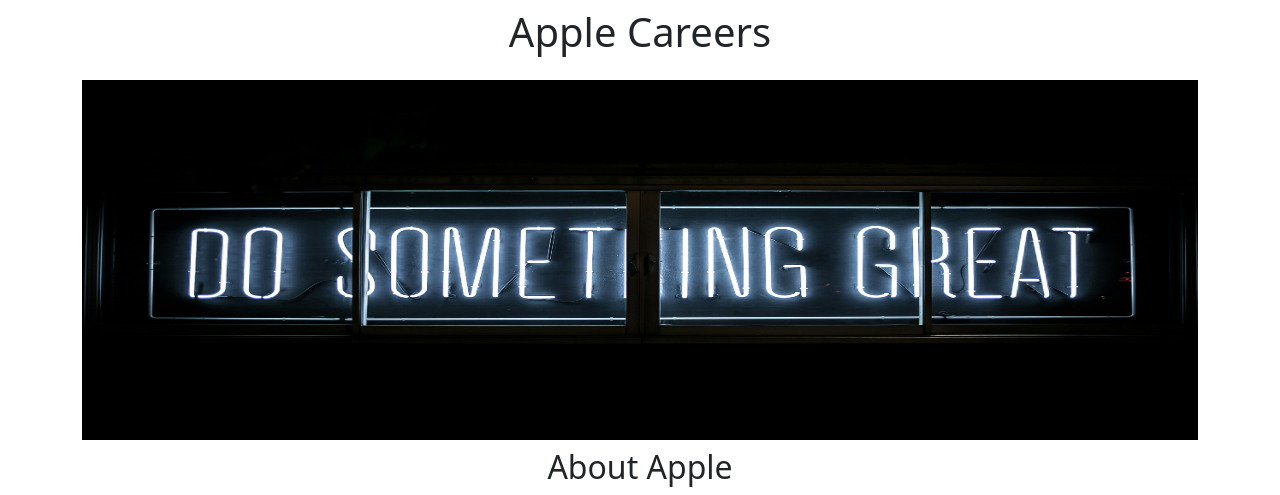
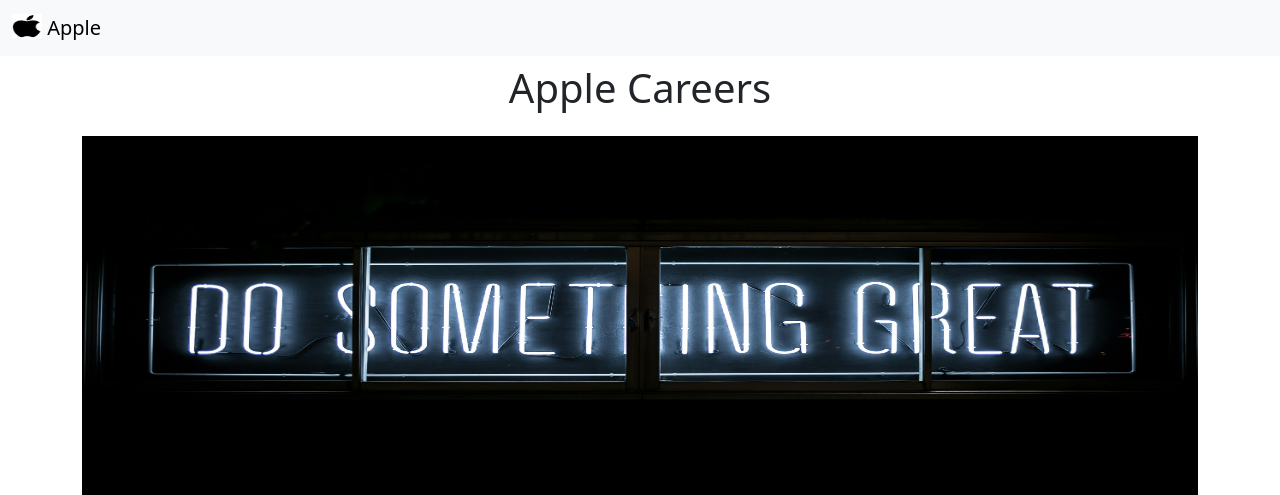
Before and after one commit to dragonkick2024/first-website, a Flask app: page / in a window 1280 px wide. Shown: the top 495 px of the page. Run offline with Flask 3, Linux system fonts and the light colour scheme.

Commit message:
added logo

```diff
--- a/templates/home.html
+++ b/templates/home.html
@@ -13,6 +13,7 @@
     </style>
   </head>
   <body>
+    {% include 'nav.html' %}
     <div class="container">
       <h1 class="text-center mt-2 mb-4">{{company_name}} Careers</h1>
       <img class="img-fluid" id="banner" src="https://e32063e0-679f-4a64-ba39-cdd3a1f1c2f9-00-2irp0t5uo2ck1.spock.replit.dev/static/banner.jpg">
--- /dev/null
+++ b/templates/nav.html
@@ -0,0 +1,9 @@
+<nav class="navbar bg-body-tertiary fixed-top bg-white">
+  <div class="container-fluid">
+    <a class="navbar-brand" href="#">
+      <img src="/static/Apple-Logo.jpg" alt="Logo" width="30" height="24" class="d-inline-block align-text-top">
+      Apple
+    </a>
+  </div>
+</nav>
+<div style="height:56px"></div>
```
Also changed, not shown: static/Apple-Logo.jpg (added).
